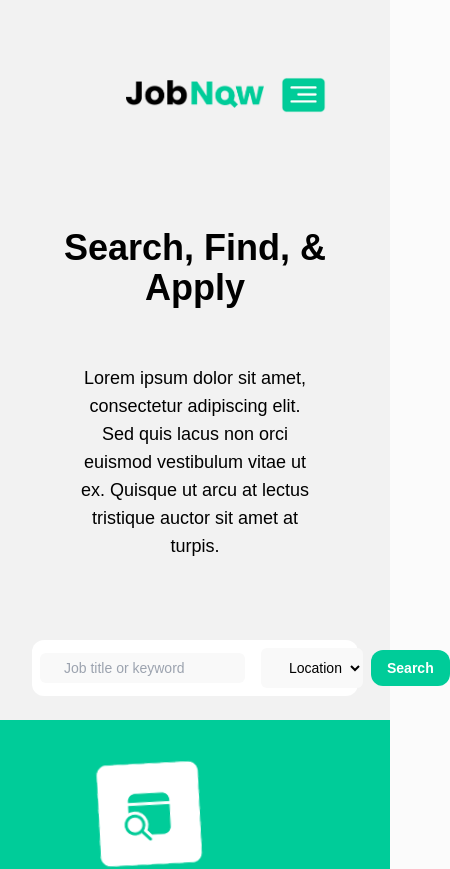
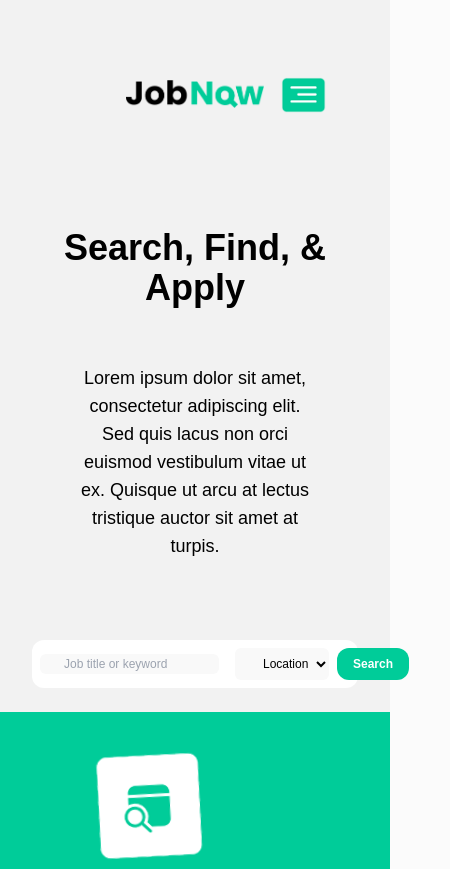
Before and after one commit to RaoufSiblani/task3, a Next.js app: page / in a window 390 px wide. Shown: the top 869 px of the page, 450 px wide, since content can reach past the window. Built offline with nearby package versions, Linux system fonts and the light colour scheme.

Commit message:
Update section1.js

```diff
--- a/comp/section1.js
+++ b/comp/section1.js
@@ -16,7 +16,7 @@ const Section1 = () => {
           </p>
 
           <form className="bg-white rounded-xl w-full lg:w-11/12 flex items-center p-2 lg:p-6 mt-6 mb-6 lg:mb-0 container">
-  <div className="flex items-center lg:min-h-[60px] min-h-[30px] bg-lightgray rounded-md flex-grow mr-2 lg:mr-6">
+  <div className="flex items-center lg:min-h-[60px] min-h-[20px] bg-lightgray rounded-md flex-grow mr-2 lg:mr-6">
     <div className="p-2 lg:p-0">
       <img
         className="h-5\4 w-4 lg:h-6 lg:w-6 bg-center bg-no-repeat"
@@ -26,11 +26,11 @@ const Section1 = () => {
     </div>
     <input
       type="text"
-      className="pl-2 lg:pl-3 bg-transparent text-black text-sm lg:text-xl flex-grow outline-none"
+      className="pl-2 lg:pl-3 bg-transparent text-black text-xs lg:text-xl flex-grow outline-none"
       placeholder="Job title or keyword"
     />
   </div>
-  <div className="flex items-center lg:min-h-[60px] min-h-[40px] bg-lightgray rounded-md flex-grow ml-2 lg:ml-6">
+  <div className="flex items-center lg:min-h-[60px] min-h-[20px] bg-lightgray rounded-md flex-grow ml-2 lg:ml-6">
     <div className="p-2 lg:p-0">
       <img
         className="h-4 w-4 lg:h-6 lg:w-6 bg-center bg-no-repeat"
@@ -38,7 +38,7 @@ const Section1 = () => {
         alt="Location Icon"
       />
     </div>
-    <select className="pl-2 lg:pl-3 bg-transparent text-black text-sm lg:text-xl flex-grow focus:outline-none">
+    <select className="pl-2 lg:pl-3 bg-transparent text-black text-xs lg:text-xl flex-grow focus:outline-none">
       <option value="">Location</option>
       <option value="Beirut">Beirut</option>
       <option value="Baalbeck">Baalbeck</option>
@@ -48,7 +48,7 @@ const Section1 = () => {
   </div>
   <button
     type="submit"
-    className="bg-maingreen text-white font-bold text-sm lg:text-xl ml-2 lg:ml-6 px-4 lg:px-9 py-2 lg:py-3 rounded-xl"
+    className="bg-maingreen text-white font-bold text-xs lg:text-xl ml-2 lg:ml-6 px-4 lg:px-9 py-2 lg:py-3 rounded-xl"
   >
     Search
   </button>
```
